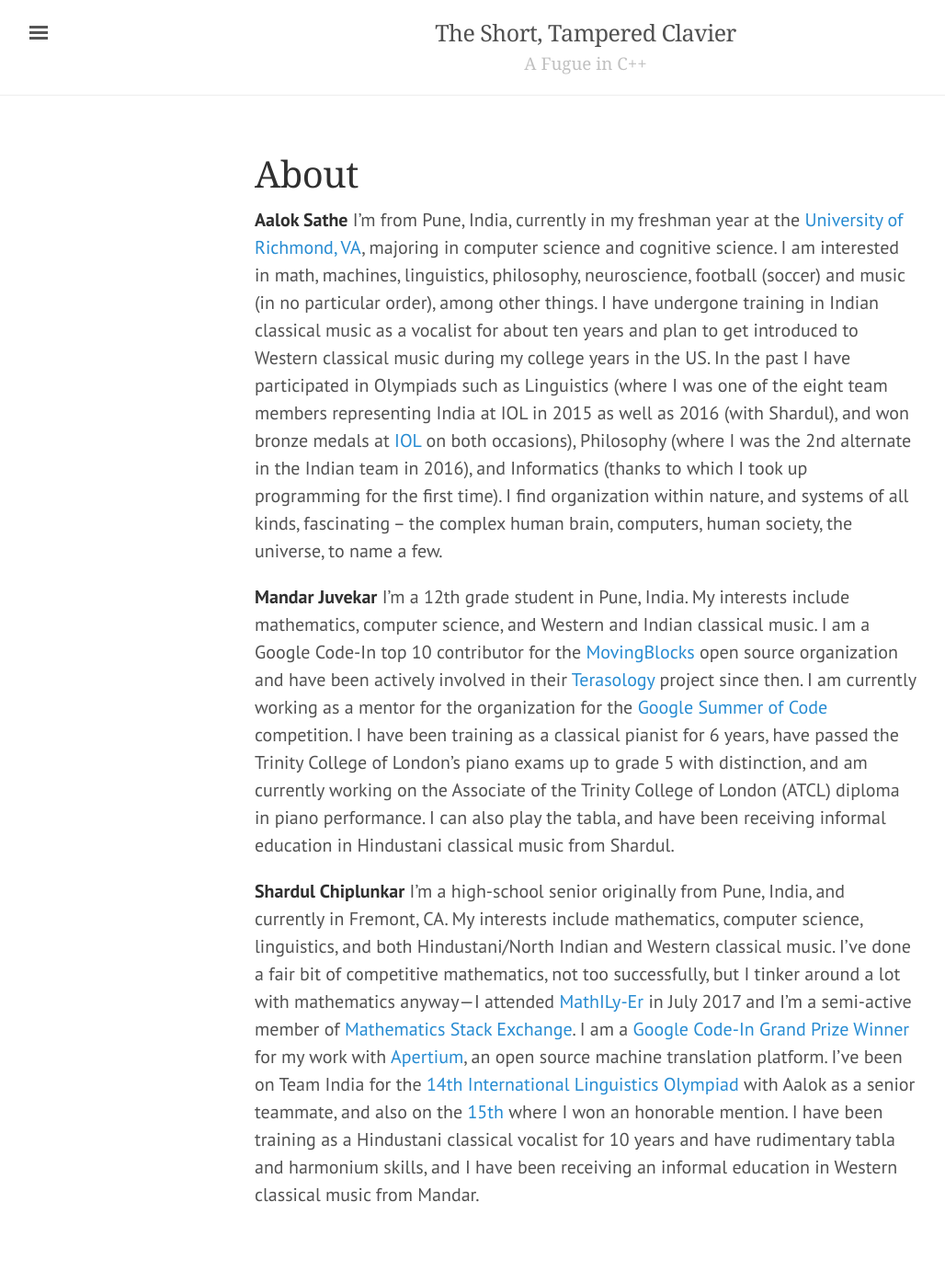
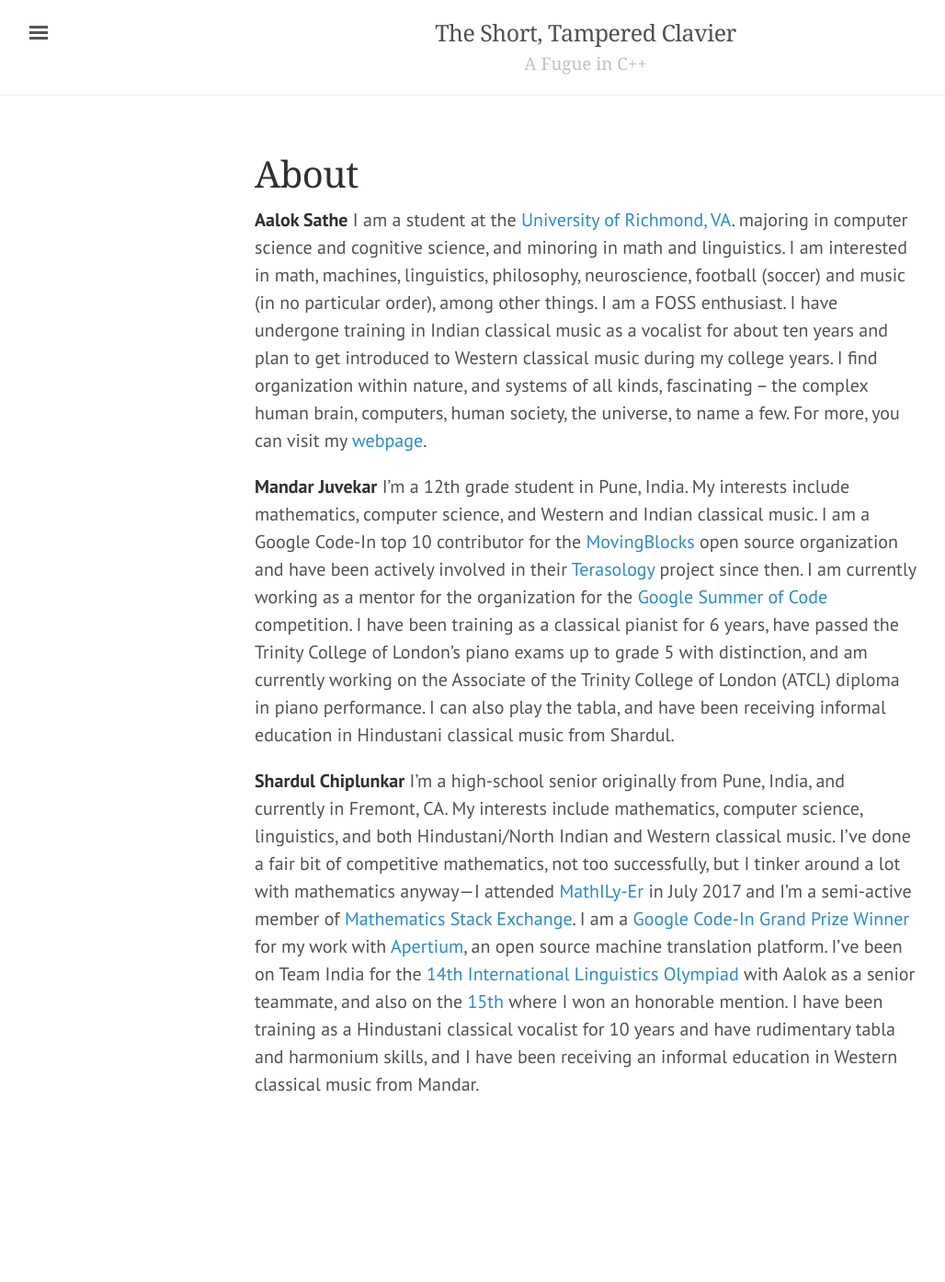
Before and after one commit to theshorttamperedclavier/theshorttamperedclavier.github.io, a Jekyll site: the page built from about.md, in a window 1280 px wide. Shown: the whole page at 92% size, without its empty margins (3-1031 px from the left). Built offline with Jekyll 4.4.1, drawn with Linux system fonts in a browser that asks for light colours; some web fonts are replaced; after the commit the page ends 1274 px from its top, so only the background shows below that.

Commit message:
update bio (AS) 	modified:   about.md

```diff
--- a/about.md
+++ b/about.md
@@ -3,20 +3,15 @@ layout: page
 title: About
 ---
 
-**Aalok Sathe** I'm from Pune, India, currently in my freshman year at the
-[University of Richmond, VA](http://richmond.edu), majoring in computer science and
-cognitive science.
+**Aalok Sathe** I am a student at the
+[University of Richmond, VA](http://richmond.edu). majoring in computer science and cognitive science, and minoring in math and linguistics.
 I am interested in math, machines, linguistics, philosophy, neuroscience, football
-(soccer) and music (in no particular order), among other things. I have undergone
+(soccer) and music (in no particular order), among other things. I am a FOSS enthusiast. I have undergone
 training in Indian classical music as a vocalist for about ten years and plan to
-get introduced to Western classical music during my college years in the US.
-In the past I have participated in Olympiads such as Linguistics (where I was one
-of the eight team members representing India at IOL in 2015 as well as 2016 (with Shardul),
-and won bronze medals at [IOL](http://www.ioling.org/results/India/) on both occasions),
-Philosophy (where I was the 2nd alternate in the Indian team in 2016), and Informatics
-(thanks to which I took up programming for the first time).
+get introduced to Western classical music during my college years.
 I find organization within nature, and systems of all kinds, fascinating -- the complex
 human brain, computers, human society, the universe, to name a few.
+For more, you can visit my [webpage](https://aalok-sathe.github.io).
 
 **Mandar Juvekar** I'm a 12th grade student in Pune, India. My interests include
 mathematics, computer science, and Western and Indian classical music. I am a
```
